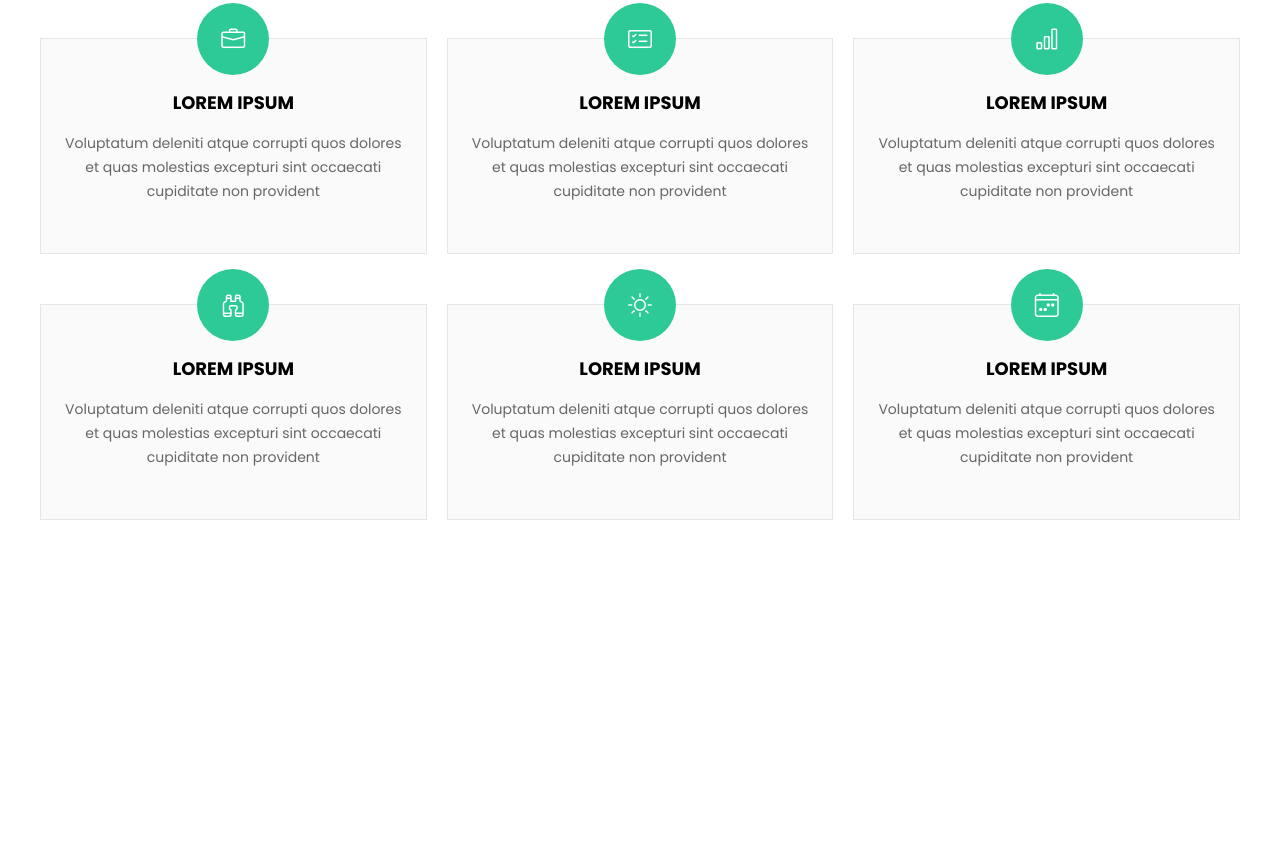
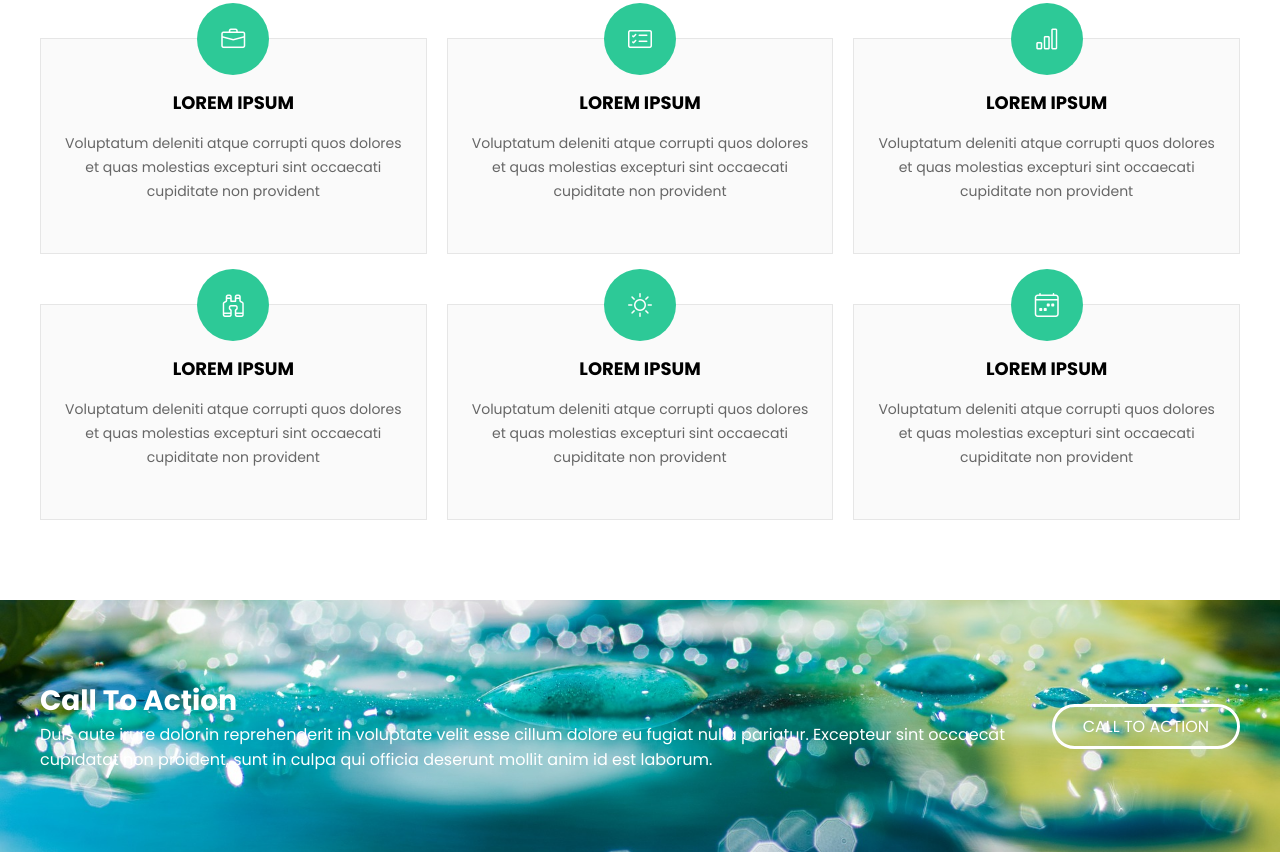
Before and after one commit to shodon2007/regna, a plain HTML site: page index.html in a window 1280 px wide. Shown: the part 1873-2725 px from the top of the page. Before the commit the page ends 2473 px from the top, so only its background shows below. Drawn offline with Linux system fonts and the light colour scheme; files whose address does not match are found by name.

Commit message:
added action

```diff
--- a/index.html
+++ b/index.html
@@ -179,6 +179,19 @@
             </div>
         </div>
     </div>
+
+    <div class="action">
+        <div class="action__body">
+            <div class="action__left">
+                <h3 class="action__title">Call To Action</h3>
+                <div class="action__subtitle">Duis aute irure dolor in reprehenderit in voluptate velit esse cillum
+                    dolore eu fugiat nulla pariatur. Excepteur sint
+                    occaecat cupidatat non proident, sunt in culpa qui officia deserunt mollit anim id est laborum.
+                </div>
+            </div>
+            <div class="action__right"><a href="#">CALL TO ACTION</a></div>
+        </div>
+    </div>
     <script src="js/script.js"></script>
 </body>
 
--- /dev/null
+++ b/scss/_action.scss
@@ -0,0 +1,40 @@
+.action {
+    background: url(../img/call-to-action-bg.jpg) center center / cover no-repeat fixed;
+}
+
+.action__body {
+    padding: 80px 0;
+    width: 1200px;
+    margin: 0 auto;
+    display: flex;
+    justify-content: space-between;
+    align-items: center;
+    gap: 20px;
+}
+
+.action__right {
+    flex: 1 0 auto;
+}
+
+.action__title {
+    font-size: 28px;
+    color: white;
+}
+
+.action__subtitle {
+    color: white;
+}
+
+.action__right a {
+    transition: all 0.5s ease;
+    color: white;
+    padding: 8px 28px;
+    border-radius: 50px;
+    border: 3px solid white;
+    text-decoration: none;
+
+    &:hover {
+        background-color: #2dc997;
+        border: 3px solid #2dc997;
+    }
+}
--- a/scss/_header.scss
+++ b/scss/_header.scss
@@ -1,4 +1,5 @@
 header {
+    z-index: 10;
     transition: all 0.5s ease;
     padding: 30px 0;
     position: fixed;
--- a/scss/style.scss
+++ b/scss/style.scss
@@ -6,3 +6,4 @@
 @import "_about";
 @import "_facts";
 @import "_services";
+@import "_action";
```
Also changed, not shown: css/style.css, img/call-to-action-bg.jpg (added).
